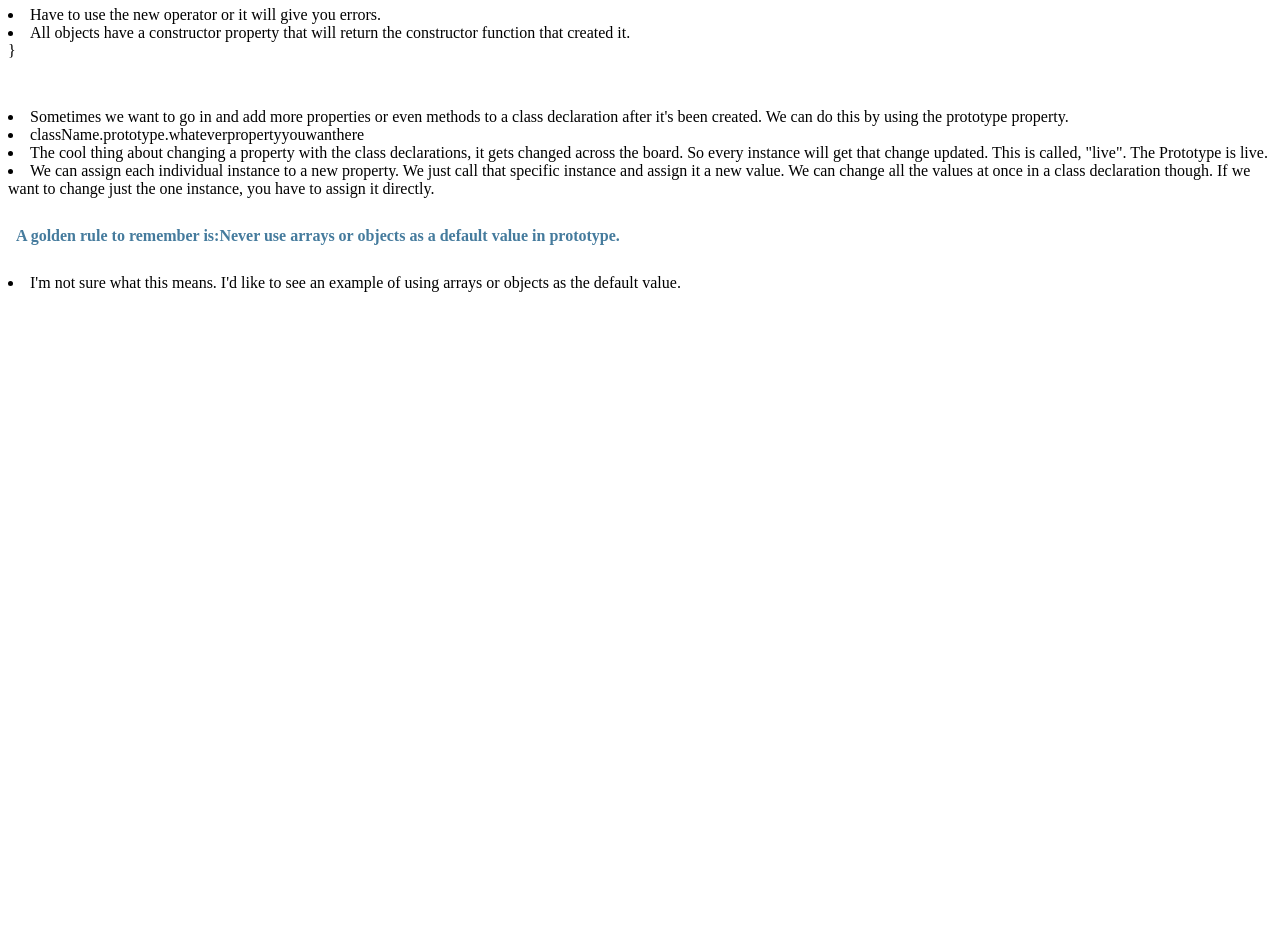
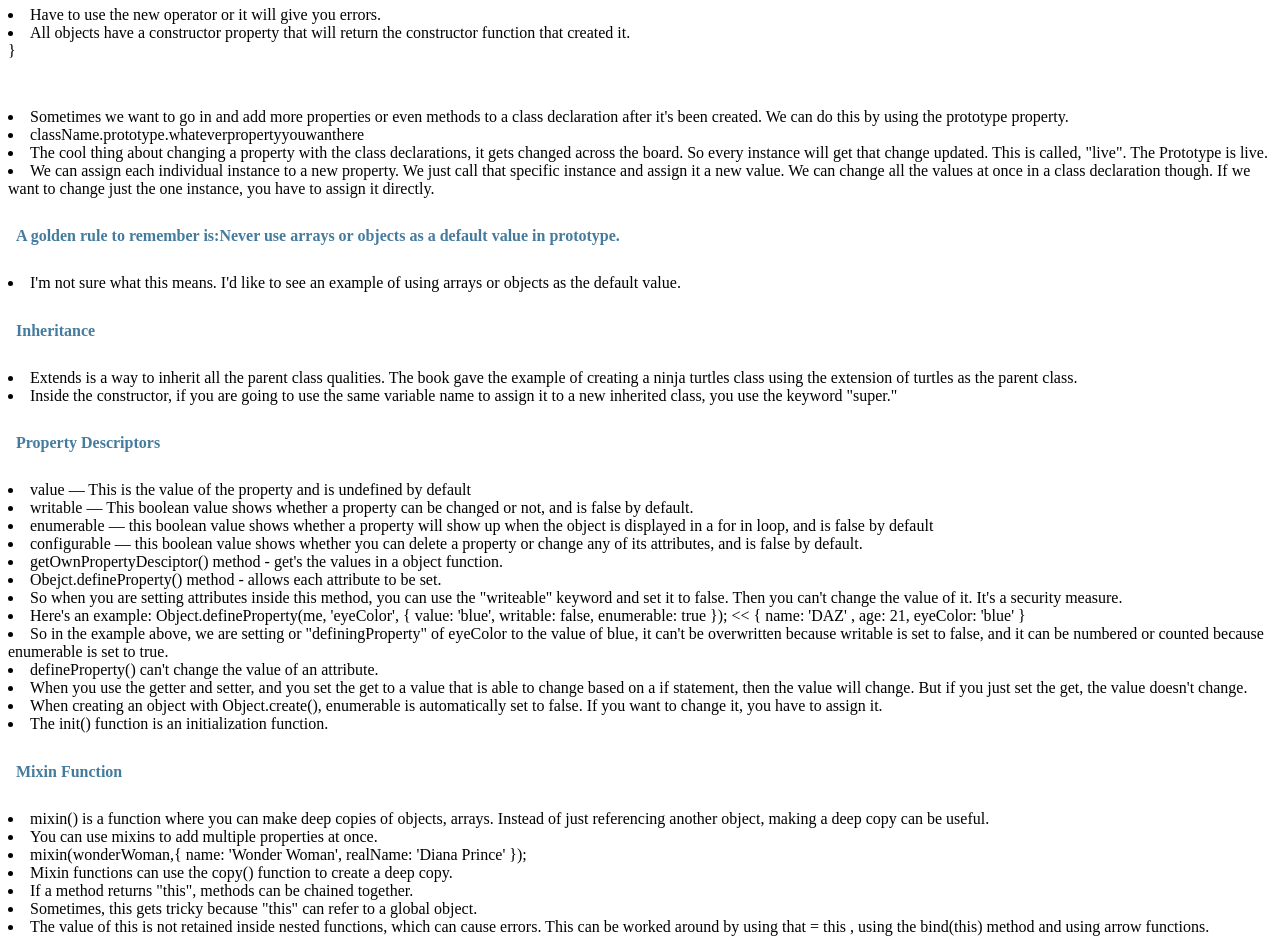
Before and after one commit to cassiejones9/WDD330, a plain HTML site: page week4/index.html in a window 1280 px wide. Shown: the part 1688-2632 px from the top of the page. Before the commit the page ends 1988 px from the top, so only its background shows below. Drawn offline with Linux system fonts and the light colour scheme.

Commit message:
Update index.html

```diff
--- a/week4/index.html
+++ b/week4/index.html
@@ -100,6 +100,37 @@
 <li>We can assign each individual instance to a new property. We just call that specific instance and assign it a new value. We can change all the values at once in a class declaration though. If we want to change just the one instance, you have to assign it directly.</li>
 <h4>A golden rule to remember is:Never use arrays or objects as a default value in prototype.</h4>
 <li>I'm not sure what this means. I'd like to see an example of using arrays or objects as the default value.</li>
+    <h4>Inheritance</h4>
+    <li>Extends is a way to inherit all the parent class qualities. The book gave the example of creating a ninja
+        turtles class using the extension of turtles as the parent class.</li>
+    <li>Inside the constructor, if you are going to use the same variable name to assign it to a new inherited class,
+        you use the keyword "super."</li>
+    <h4>Property Descriptors</h4>
+    <li>value ― This is the value of the property and is undefined by default</li>
+    <li>writable ― This boolean value shows whether a property can be changed or not, and is false by default.</li>
+    <li>enumerable ― this boolean value shows whether a property will show up when the object is displayed in a for in
+        loop, and is false by default</li>
+    <li>configurable ― this boolean value shows whether you can delete a property or change any of its attributes, and
+        is false by default.</li>
+    <li>getOwnPropertyDesciptor() method - get's the values in a object function.</li>
+    <li>Obejct.defineProperty() method - allows each attribute to be set.</li>
+    <li>So when you are setting attributes inside this method, you can use the "writeable" keyword and set it to false.
+        Then you can't change the value of it. It's a security measure.</li>
+    <li>Here's an example: Object.defineProperty(me, 'eyeColor', { value: 'blue', writable: false, enumerable: true });
+        << { name: 'DAZ' , age: 21, eyeColor: 'blue' }</li>
+    <li>So in the example above, we are setting or "definingProperty" of eyeColor to the value of blue, it can't be overwritten because writable is set to false, and it can be numbered or counted because enumerable is set to true.</li>
+    <li>defineProperty() can't change the value of an attribute.</li>
+    <li>When you use the getter and setter, and you set the get to a value that is able to change based on a if statement, then the value will change. But if you just set the get, the value doesn't change.</li>
+    <li>When creating an object with Object.create(), enumerable is automatically set to false. If you want to change it, you have to assign it.</li>
+    <li>The init() function is an initialization function. </li>
+    <h4>Mixin Function</h4>
+    <li>mixin() is a function where you can make deep copies of objects, arrays. Instead of just referencing another object, making a deep copy can be useful.</li>
+    <li>You can use mixins to add multiple properties at once.</li>
+    <li>mixin(wonderWoman,{ name: 'Wonder Woman', realName: 'Diana Prince' });</li>
+    <li>Mixin functions can use the copy() function to create a deep copy.</li>
+    <li>If a method returns "this", methods can be chained together. </li>
+    <li>Sometimes, this gets tricky because "this" can refer to a global object.</li>
+    <li>The value of this is not retained inside nested functions, which can cause errors. This can be worked around by using that = this , using the bind(this) method and using arrow functions.</li>
 </body>
 
 </html>
```
